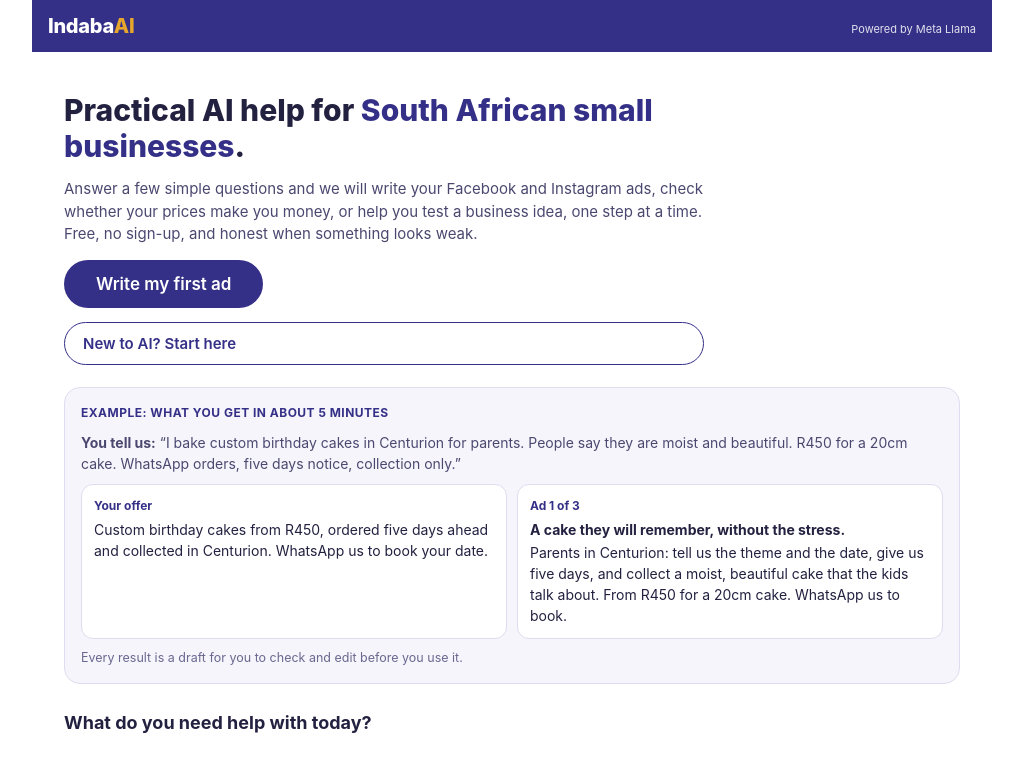
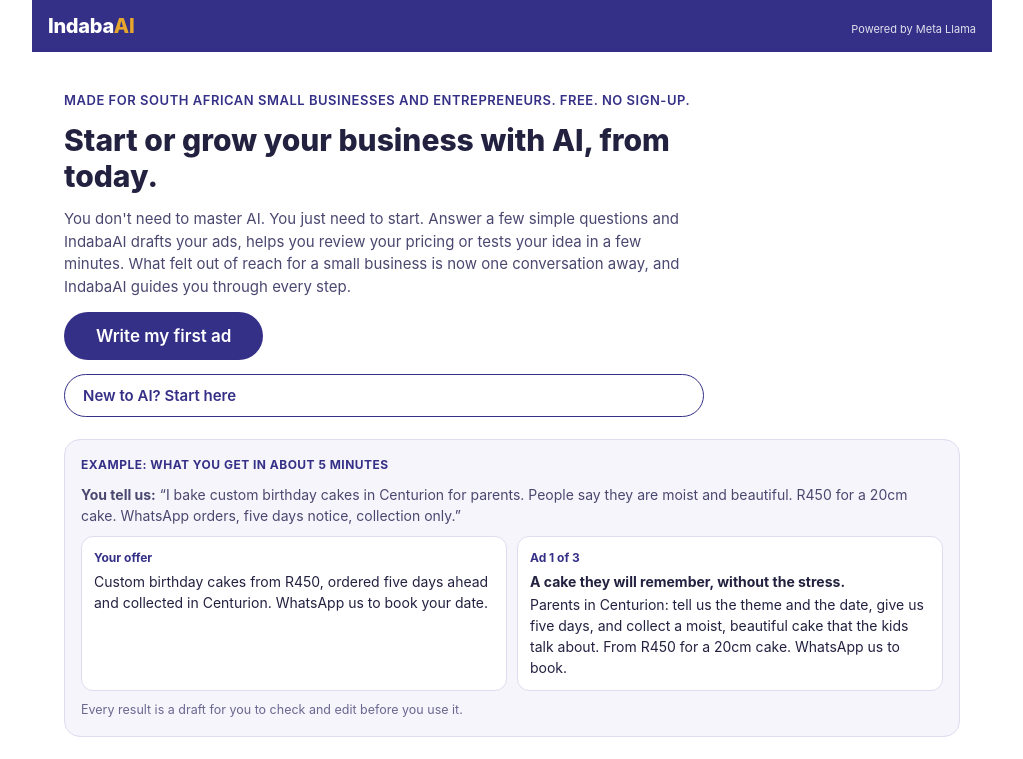
Before and after one commit to Corlypienaar/Indaba-AI, a Next.js app: page / in a window 1280 px wide. Shown: the top 759 px of the page, without its empty margins (128-1151 px from the left). Built offline with nearby package versions, Linux system fonts and the light colour scheme.

Commit message:
New hero copy: start or grow with AI, remove Llama fineprint
Co-Authored-By: Claude Fable 5 <noreply@anthropic.com>
Claude-Session: https://claude.ai/code/session_01CkA3b2LCQZnwoXtKvNvWBT

```diff
--- a/app/globals.css
+++ b/app/globals.css
@@ -533,6 +533,15 @@ a.btn {
   font-size: 30px;
 }
 
+.eyebrow {
+  font-size: 13px;
+  font-weight: 600;
+  letter-spacing: 0.04em;
+  text-transform: uppercase;
+  color: var(--clay);
+  margin: 0;
+}
+
 .hero .btn.big {
   align-self: flex-start;
 }
--- a/app/page.tsx
+++ b/app/page.tsx
@@ -16,14 +16,16 @@ export default function Home() {
       <TopBar />
       <main className="home">
         <section className="hero">
-          <h1>
-            Practical AI help for <em>South African small businesses</em>.
-          </h1>
+          <p className="eyebrow">
+            Made for South African small businesses and entrepreneurs. Free. No sign-up.
+          </p>
+          <h1>Start or grow your business with AI, from today.</h1>
           <p className="home-sub">
-            Answer a few simple questions and we will write your Facebook and Instagram
-            ads, check whether your prices make you money, or help you test a business
-            idea, one step at a time. Free, no sign-up, and honest when something looks
-            weak.
+            You don&apos;t need to master AI. You just need to start. Answer a few
+            simple questions and IndabaAI drafts your ads, helps you review your
+            pricing or tests your idea in a few minutes. What felt out of reach for a
+            small business is now one conversation away, and IndabaAI guides you
+            through every step.
           </p>
           <Link href="/ads" className="btn primary big">
             Write my first ad
@@ -97,7 +99,6 @@ export default function Home() {
             share ID numbers, bank details or client names. We will never ask for them, and you can
             use labels like Client A instead.
           </p>
-          <p className="fineprint">Powered by Meta Llama 3.3 70B. Not affiliated with or endorsed by Meta.</p>
         </footer>
       </main>
     </div>
```
